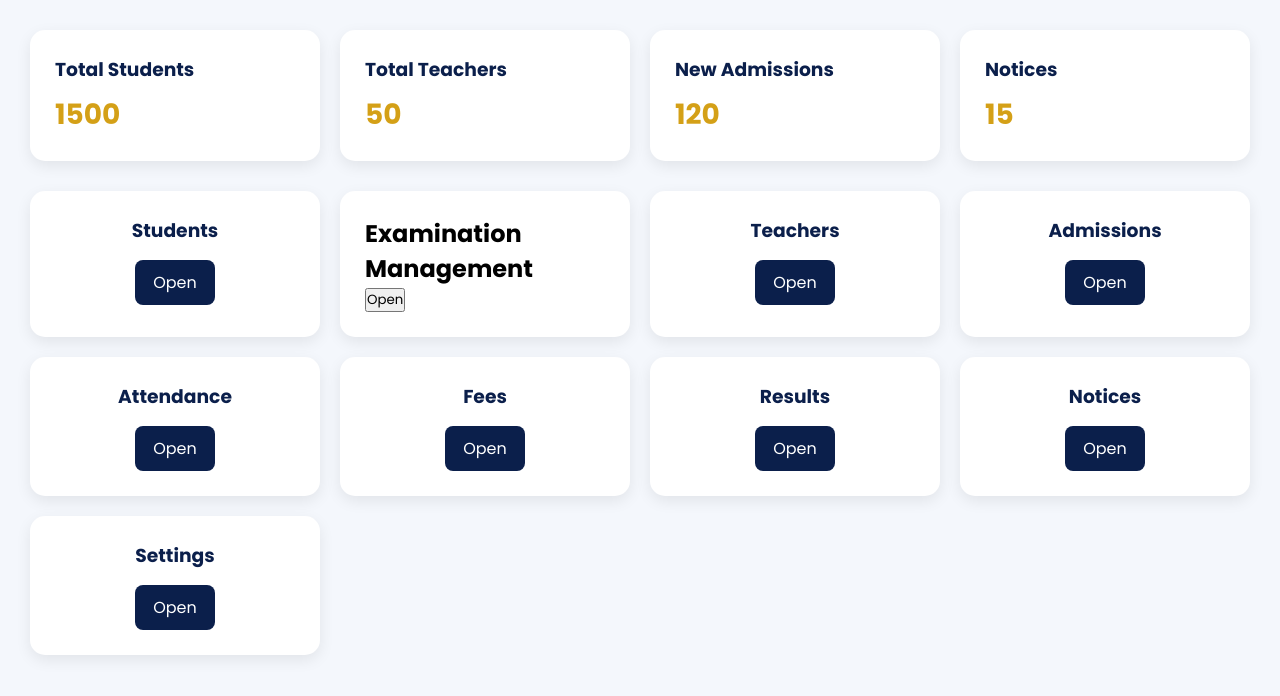
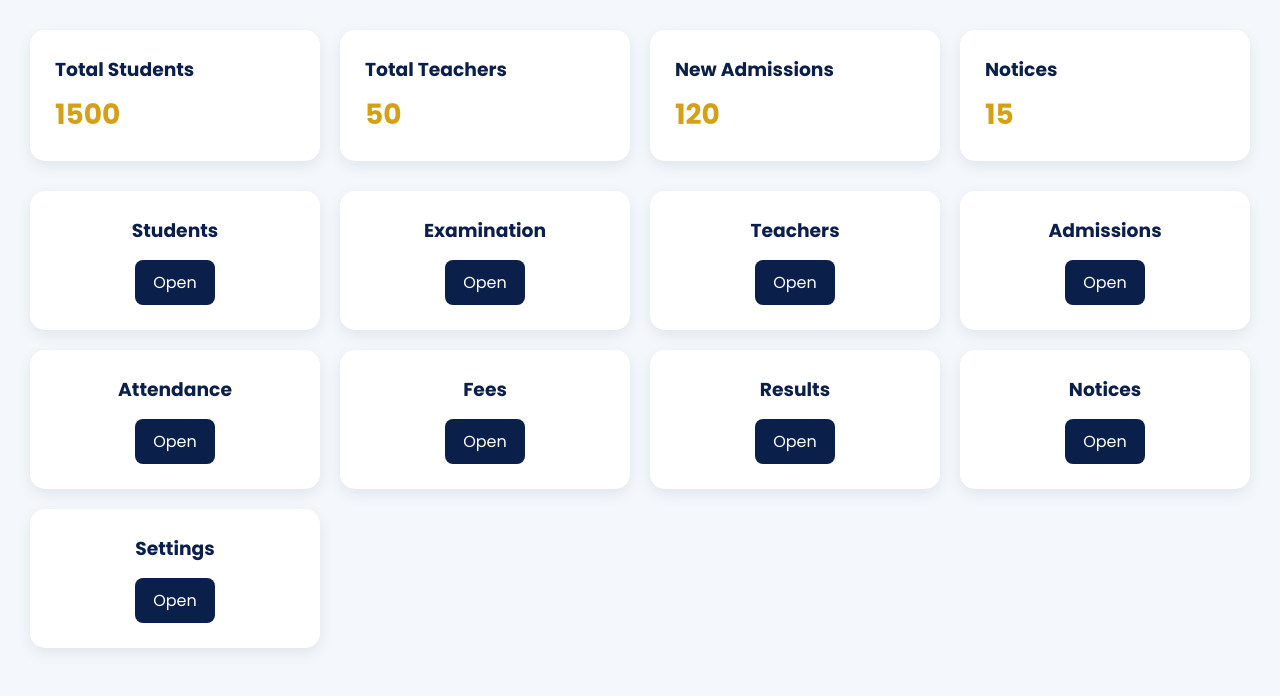
Before and after one commit to rampratap008921/Rs-Public-School, a plain HTML site: page admin-dashboard.html in a window 1280 px wide. Shown: the part 88-784 px from the top of the page. Drawn offline with Linux system fonts and the light colour scheme.

Commit message:
Added Examination Management Module

```diff
--- a/admin-dashboard.html
+++ b/admin-dashboard.html
@@ -154,11 +154,9 @@ Logout
 <h3>Students</h3>
 <a href="students-management.html">Open</a>
 </div>
-<div class="card">
-    <h2>Examination Management</h2>
-    <button onclick="window.location.href='exam-management.html'">
-        Open
-    </button>
+<div class="module">
+    <h3>Examination</h3>
+    <a href="exam-management.html">Open</a>
 </div>
 <div class="module">
 <h3>Teachers</h3>
```
